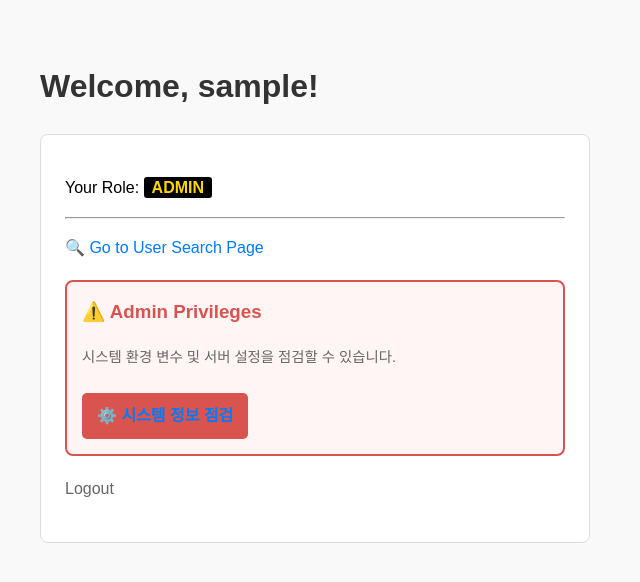
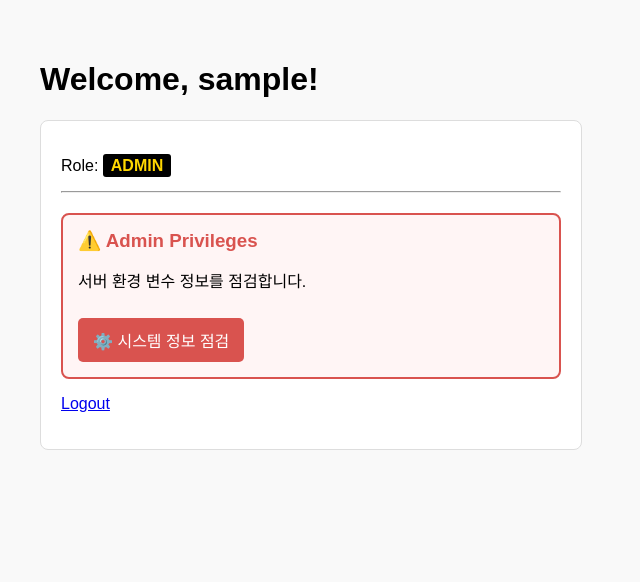
Before and after one commit to gyumin0207/semi_ctf, a Flask app: page /dashboard in a window 1280 px wide. Shown: the top 582 px of the page, without its empty margins (0-640 px from the left). Run offline with Flask 3, Linux system fonts and the light colour scheme; the visitor is signed in with stand-in values (Sample User, id 1).

Commit message:
Update dashboard.html

```diff
--- a/templates/dashboard.html
+++ b/templates/dashboard.html
@@ -3,62 +3,26 @@
 <head>
     <title>Dashboard</title>
     <style>
-        body { font-family: sans-serif; padding: 2rem; line-height: 1.6; background-color: #f9f9f9; }
-        h1 { color: #333; }
-        .card { border: 1px solid #ddd; padding: 1.5rem; border-radius: 8px; max-width: 500px; background: white; shadow: 0 2px 4px rgba(0,0,0,0.1); }
-        .admin-badge { color: gold; background: black; padding: 2px 8px; border-radius: 3px; font-weight: bold; }
-        .user-badge { color: #666; background: #eee; padding: 2px 8px; border-radius: 3px; }
-
-
-        .admin-section {
-            margin-top: 20px;
-            padding: 15px;
-            border: 2px solid #d9534f;
-            border-radius: 8px;
-            background-color: #fff5f5;
-        }
-        .admin-btn {
-            display: inline-block;
-            background: #d9534f;
-            color: white;
-            padding: 10px 15px;
-            text-decoration: none;
-            border-radius: 5px;
-            font-weight: bold;
-            margin-top: 10px;
-        }
-        .admin-btn:hover { background: #c9302c; }
-
-        .nav-links a { color: #007bff; text-decoration: none; }
-        .nav-links a:hover { text-decoration: underline; }
+        body { font-family: sans-serif; padding: 2rem; background: #f9f9f9; }
+        .card { border: 1px solid #ddd; padding: 20px; border-radius: 8px; background: white; max-width: 500px; }
+        .admin-badge { background: black; color: gold; padding: 3px 8px; border-radius: 3px; font-weight: bold; }
+        .admin-section { margin-top: 20px; padding: 15px; border: 2px solid #d9534f; background: #fff5f5; border-radius: 8px; }
+        .admin-btn { background: #d9534f; color: white; padding: 10px 15px; text-decoration: none; border-radius: 5px; display: inline-block; margin-top: 10px; }
     </style>
 </head>
 <body>
     <h1>Welcome, {{ username }}!</h1>
-
     <div class="card">
-        <p>Your Role:
-            {% if role == 'admin' %}
-                <span class="admin-badge">ADMIN</span>
-            {% else %}
-                <span class="user-badge">USER</span>
-            {% endif %}
-        </p>
+        <p>Role: {% if role == 'admin' %}<span class="admin-badge">ADMIN</span>{% else %}USER{% endif %}</p>
         <hr>
-
-        <div class="nav-links">
-            <p><a href="{{ url_for('search') }}">🔍 Go to User Search Page</a></p>
-
-            {% if role == 'admin' %}
-            <div class="admin-section">
-                <h3 style="margin-top: 0; color: #d9534f;">⚠️ Admin Privileges</h3>
-                <p style="font-size: 0.9rem; color: #666;">시스템 환경 변수 및 서버 설정을 점검할 수 있습니다.</p>
-                <a href="/admin/system" class="admin-btn">⚙️ 시스템 정보 점검</a>
-            </div>
-            {% endif %}
-
-            <p style="margin-top: 20px;"><a href="{{ url_for('logout') }}" style="color: #666;">Logout</a></p>
+        {% if role == 'admin' %}
+        <div class="admin-section">
+            <h3 style="margin: 0; color: #d9534f;">⚠️ Admin Privileges</h3>
+            <p>서버 환경 변수 정보를 점검합니다.</p>
+            <a href="/admin/system" class="admin-btn">⚙️ 시스템 정보 점검</a>
         </div>
+        {% endif %}
+        <p><a href="/logout">Logout</a></p>
     </div>
 </body>
 </html>
```
